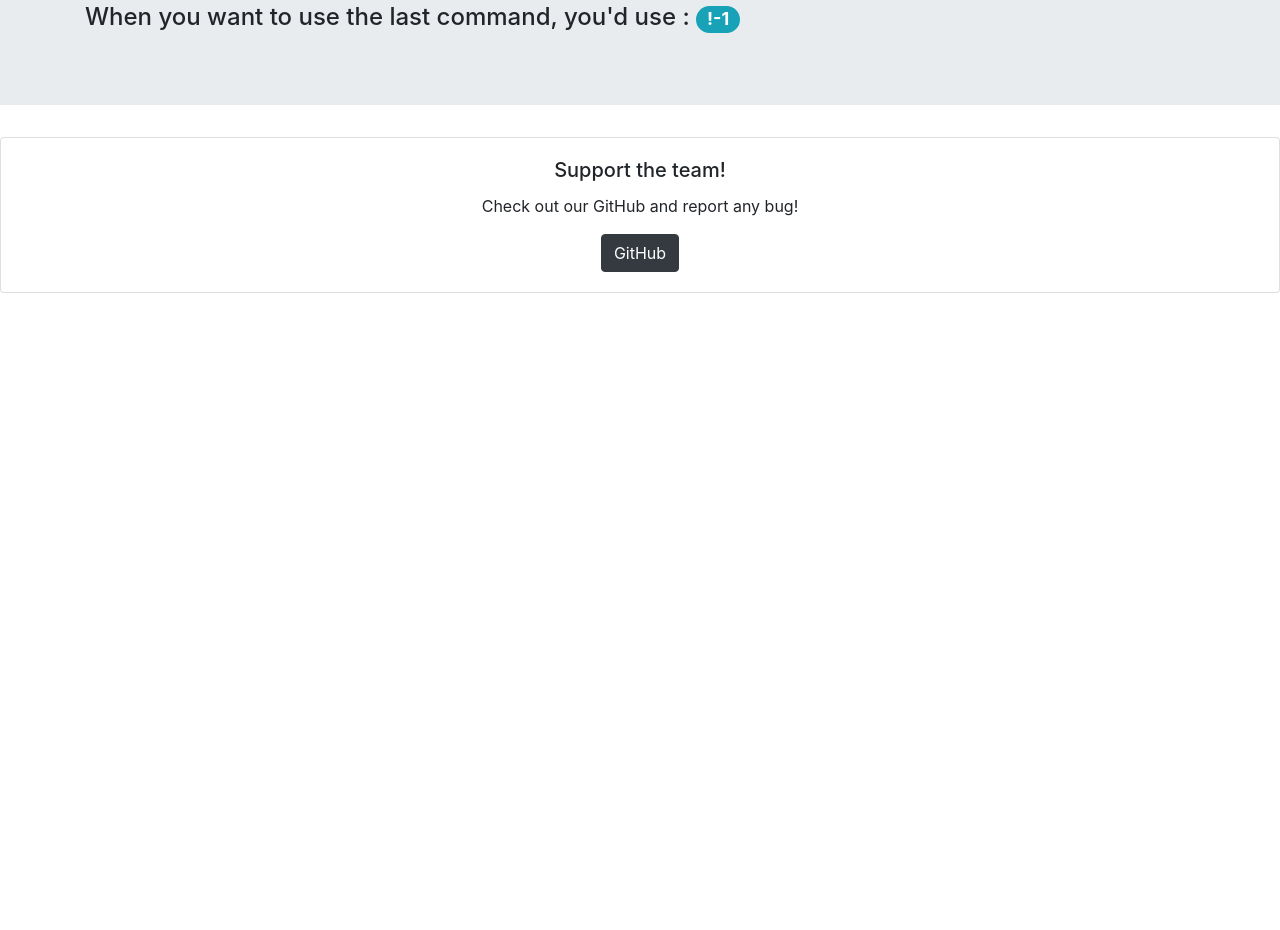
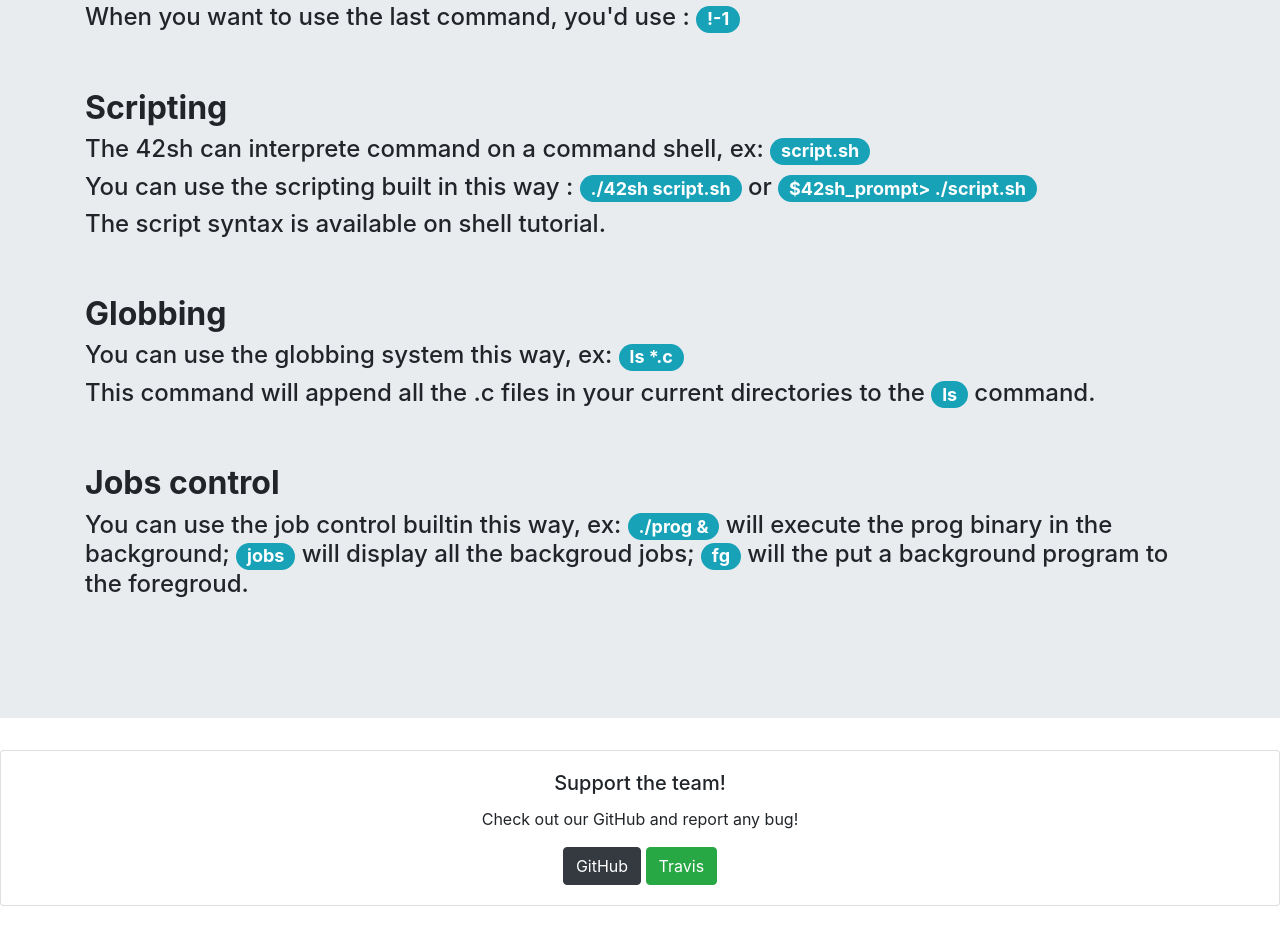
Before and after one commit to frouioui/42sh, a plain HTML site: page bonus/doc/documentation.html in a window 1280 px wide. Shown: the part 1087-2017 px from the top of the page. Before the commit the page ends 1404 px from the top, so only its background shows below. Drawn offline with nearby package versions, Linux system fonts and the light colour scheme.

Commit message:
ADD [doc] : documentation with all the builtins

```diff
--- a/bonus/doc/documentation.html
+++ b/bonus/doc/documentation.html
@@ -36,7 +36,7 @@
                                 <h4>Go to the <span class="badge badge-pill badge-info">download page</span> and click on download. You can either download the full source code or just the binary.</h4>
                                 <h4>Make sure to have the ncurses library on your computer.</h4><br><br>
                                 <h2 class="text font-weight-bold">After install</h2>
-                                <h4>Once you've downloaded the project use <span class="badge badge-pill badge-info">make</span> to comile the source code.</h4>
+                                <h4>Once you've downloaded the project use <span class="badge badge-pill badge-info">make</span> to compile the source code.</h4>
                                 <h4>Once the compilation is done or if you've downloaded the binary instead of the full source code, use <span class="badge badge-pill badge-info">sudo mv ./42sh /bin/42sh</span> to move it to the bin.</h4>
                                 <h4>To execute the shell : <span class="badge badge-pill badge-info">42sh</span></h4><br><br>
                                 <h2 class="text font-weight-bold">Alias</h2>
@@ -47,14 +47,26 @@
                                 <h2 class="text font-weight-bold">History</h2>
                                 <h4>To look at the history use the command <span class="badge badge-pill badge-info">history</span></h4>
                                 <h4>If you want to use an old command us <span class="badge badge-pill badge-info">!-x</span> x being the number of the command you want to use</h4>
-                                <h4>When you want to use the last command, you'd use : <span class="badge badge-pill badge-info">!-1</span></h4>
+                                <h4>When you want to use the last command, you'd use : <span class="badge badge-pill badge-info">!-1</span></h4><br><br>
+                                <h2 class="text font-weight-bold">Scripting</h2>
+                                <h4>The 42sh can interprete command on a command shell, ex: <span class="badge badge-pill badge-info">script.sh</span></h4>
+                                <h4>You can use the scripting built in this way : <span class="badge badge-pill badge-info">./42sh script.sh</span> or <span class="badge badge-pill badge-info">$42sh_prompt> ./script.sh</span></h4>
+                                <h4>The script syntax is available on shell tutorial.</h4><br><br>
+                                <h2 class="text font-weight-bold">Globbing</h2>
+                                <h4>You can use the globbing system this way, ex: <span class="badge badge-pill badge-info">ls *.c</span></h4>
+                                <h4>This command will append all the .c files in your current directories to the <span class="badge badge-pill badge-info">ls</span> command.</h4><br><br>
+                                <h2 class="text font-weight-bold">Jobs control</h2>
+                                <h4>You can use the job control builtin this way, ex: <span class="badge badge-pill badge-info">./prog &</span> will execute the prog binary in the background; <span class="badge badge-pill badge-info">jobs</span> will display all the backgroud jobs; <span class="badge badge-pill badge-info">fg</span> will the put a background program to the foregroud.</h4><br><br>
                         </div>
                 </div>
                 <div class="card text-center">
                         <div class="card-body">
                                 <h5 class="card-title">Support the team!</h5>
                                 <p class="card-text">Check out our GitHub and report any bug!</p>
-                                <a href="https://github.com/frouioui/42sh" class="btn btn-dark center">GitHub</a>
+                                <div class="center">
+                                        <a href="https://github.com/frouioui/42sh" class="btn btn-dark">GitHub</a>
+                                        <a href="https://travis-ci.com/frouioui/42sh" class="btn btn-success">Travis</a>
+                                </div>
                         </div>
                 </div>
                 <br>
```
Also changed, not shown: bonus/doc/about.html (+4 -1 lines), bonus/doc/home.html (+5 -1 lines), 2 other files.
